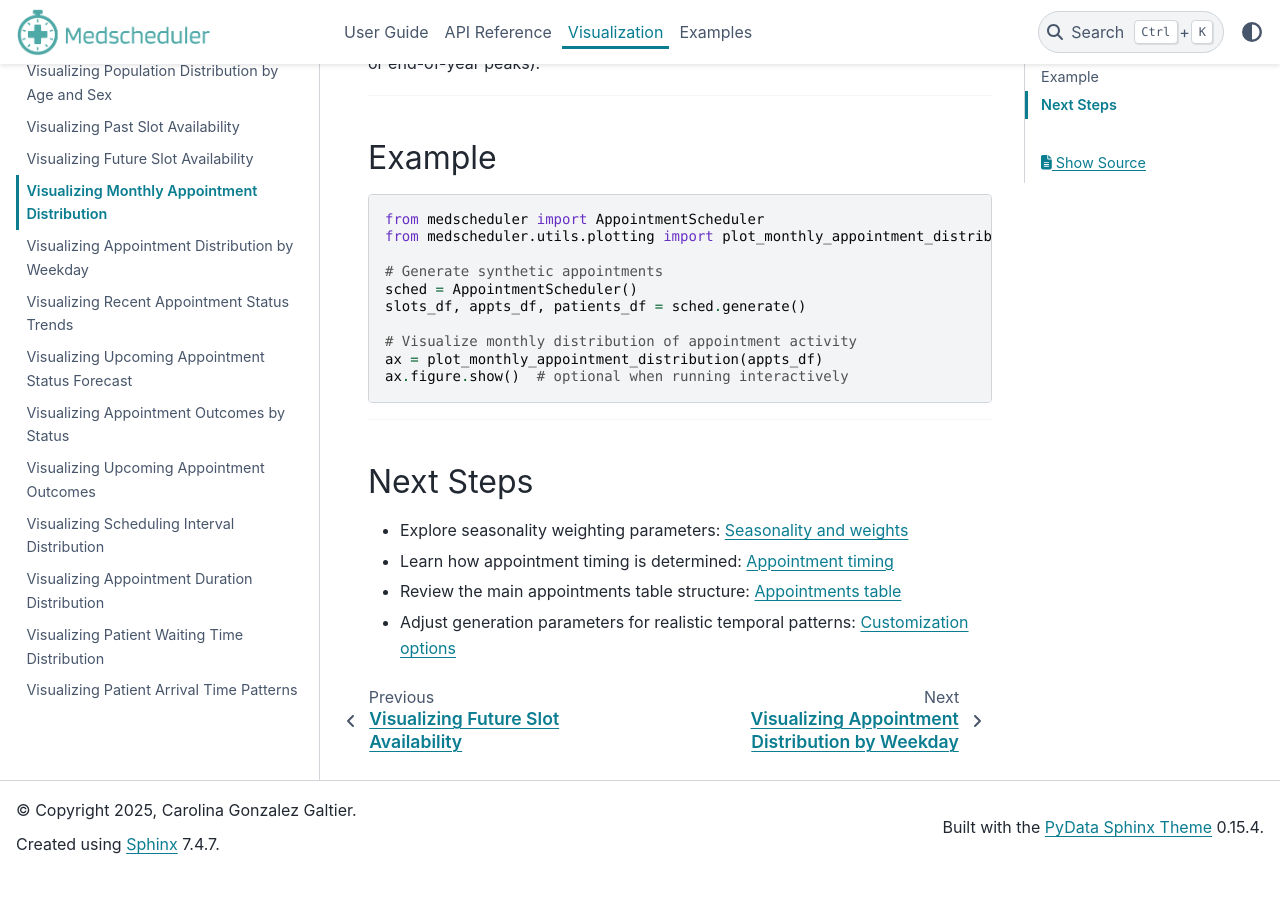
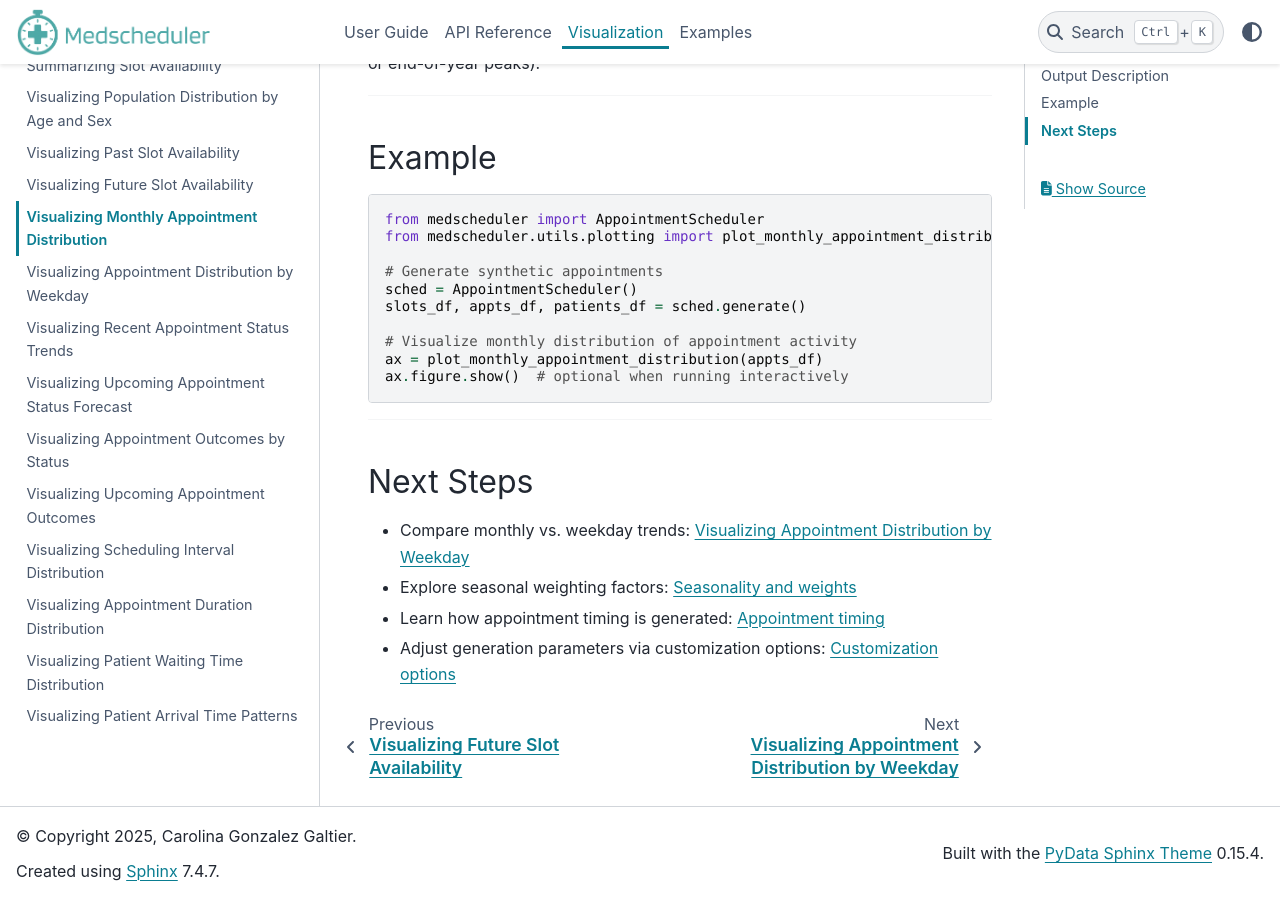
Before and after one commit to carogaltier/medscheduler, a Sphinx documentation site: the page built from docs/visualization/plot_monthly_appointment_distribution.md, in a window 1280 px wide and 900 px high, scrolled down 1226 px. Built offline with Sphinx 7.4.7 and the PyData theme 0.15.4, drawn with Linux system fonts in a browser that asks for light colours; before the commit the page ends 2100 px from its top, so only the background shows below that.

Commit message:
Update plot_monthly_appointment_distribution.md

```diff
--- a/docs/visualization/plot_monthly_appointment_distribution.md
+++ b/docs/visualization/plot_monthly_appointment_distribution.md
@@ -47,7 +47,7 @@
 ---
 
 ## Next Steps
-- Explore seasonality weighting parameters: {doc}`../api-reference/seasonality_weights`
-- Learn how appointment timing is determined: {doc}`../api-reference/appointment_timing`
-- Review the main appointments table structure: {doc}`../api-reference/appointments_table`
-- Adjust generation parameters for realistic temporal patterns: {doc}`../user-guide/customization_options`
+- Compare monthly vs. weekday trends: {doc}`../visualization/plot_weekday_appointment_distribution`
+- Explore seasonal weighting factors: {doc}`../api-reference/seasonality_weights`
+- Learn how appointment timing is generated: {doc}`../api-reference/appointment_timing`
+- Adjust generation parameters via customization options: {doc}`../user-guide/customization_options`
```
